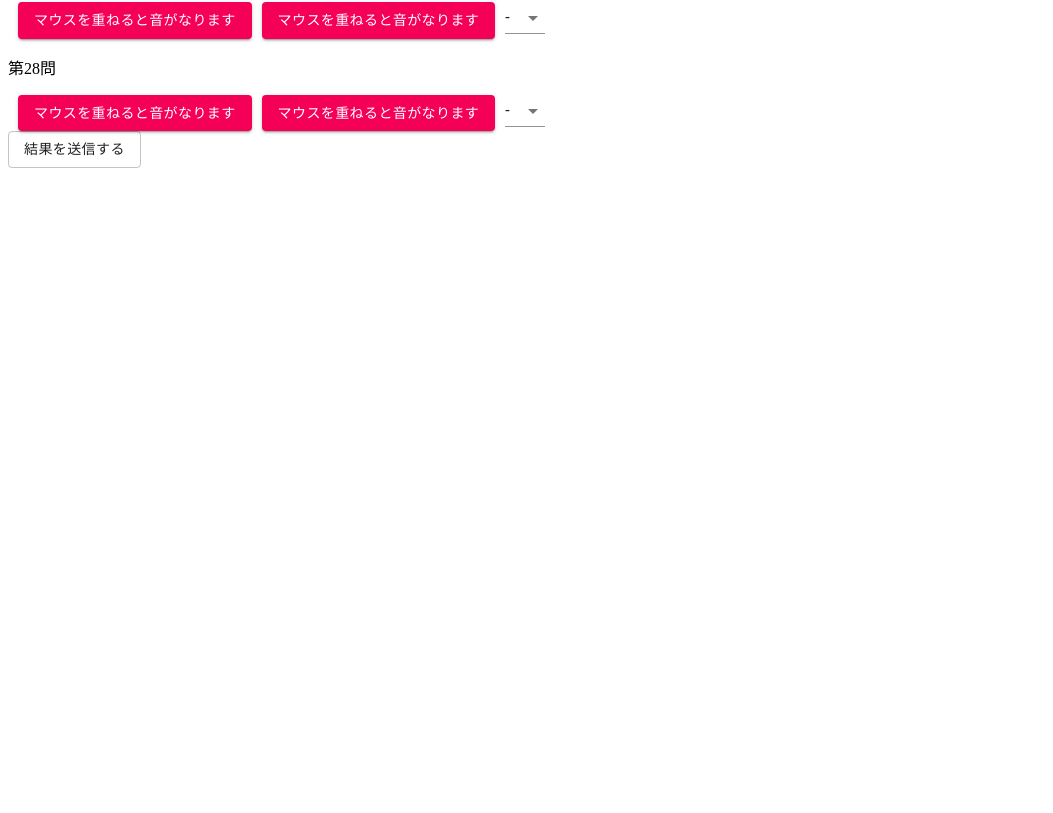
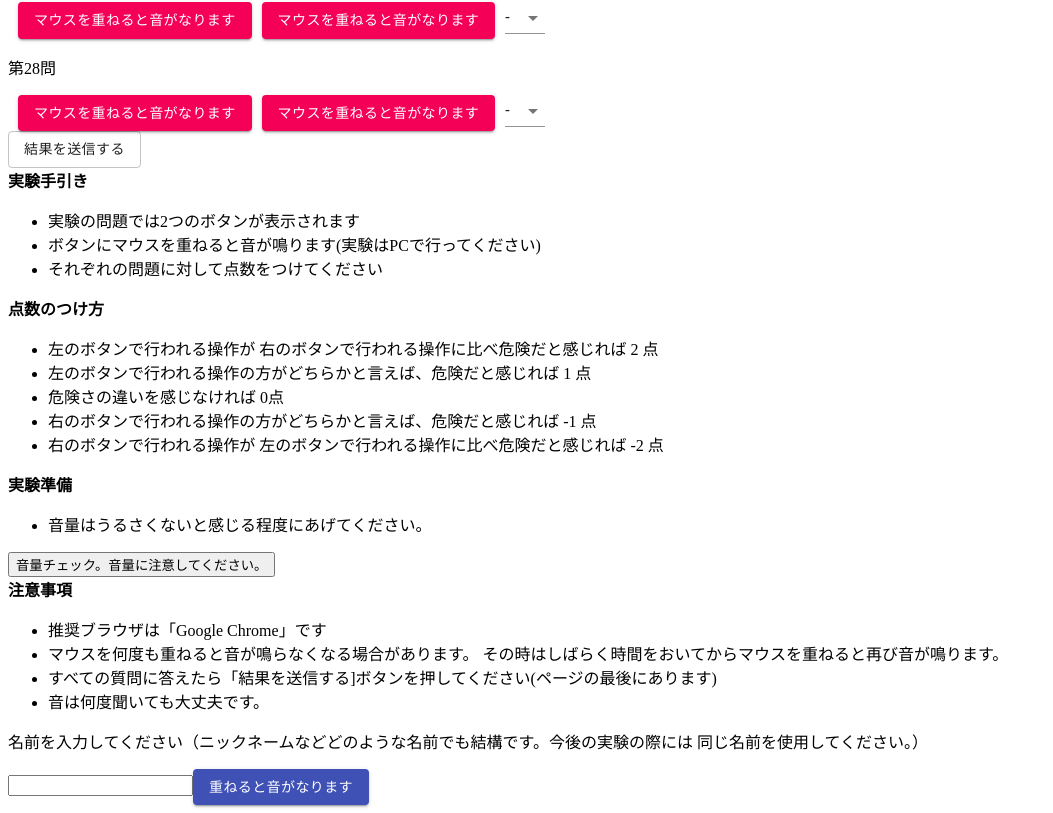
Before and after one commit to TheSelfAtu/Research, a React app in the folder app/frontend/: page / in a window 1280 px wide. Shown: the part 3089-3902 px from the top of the page, without its empty margins (0-1053 px from the left). Before the commit the page ends 3265 px from the top, so only its background shows below. Built offline with nearby package versions, Linux system fonts and the light colour scheme; the HTML template or start-up script is replaced by a standard one.

Commit message:
makeSound function added

```diff
--- a/app/frontend/src/Common/beepSound.ts
+++ b/app/frontend/src/Common/beepSound.ts
@@ -28,6 +28,21 @@ export function changeSound(soundType:string,frequency:number=440,length:number)
   oscillator.stop(length);
 }
 
-export function makeFetchSound(){
+export function makeSound(){
+  const ctx = new AudioContext()
+  for (let k = 1;k < 3; k++){
+    const gainNode = ctx.createGain();
+    gainNode.gain.value = 0.5;
+    let oscillator = ctx.createOscillator();
+    oscillator.type = "sine"
+    oscillator.frequency.value = (k+1) * 440
+    oscillator.connect(ctx.destination)
+    oscillator.start();
+    // oscillator.stop(length);
+  }
+  // 音量の初期値を0.5にする
+  // oscillator.connect(gainNode).connect(ctx.destination);
+  // gainNode.gain.setValueAtTime(0,0)
+  // gainNode.gain.linearRampToValueAtTime(1,2)
 
 }
--- /dev/null
+++ b/app/frontend/src/components/atoms/SoundButton.tsx
@@ -0,0 +1,16 @@
+import Button from "@material-ui/core/Button";
+import { makeSound } from "../../Common/beepSound";
+
+export function SoundButton() {
+  return (
+    <Button
+      variant="contained"
+      color="primary"
+      onClick={() => {
+        makeSound();
+      }}
+    >
+      重ねると音がなります
+    </Button>
+  );
+}
--- a/app/frontend/src/components/pages/Research1.tsx
+++ b/app/frontend/src/components/pages/Research1.tsx
@@ -3,6 +3,7 @@ import TextField from "@material-ui/core/TextField";
 import AlertDialog from "../organisms/AlertDialog";
 import Button from "@material-ui/core/Button";
 import { Description } from "../organisms/Description";
+import { SoundButton } from "../atoms/SoundButton";
 import { postFire } from "../../Common/postFire";
 import axios from "axios";
 import { research1Data } from "../../data/research1Data";
@@ -54,14 +55,7 @@ export function Research1(): JSX.Element {
           setName(e.target.value);
         }}
       ></input>
-      <Button
-        variant="contained"
-        onClick={() => {
-          setDialogOpen(true);
-        }}
-      >
-        実験を開始します
-      </Button>
+      <SoundButton></SoundButton>
       {questionNumber <= Object.keys(research1Data).length && (
         <AlertDialog
           dialogOpen={dialogOpen}
--- a/app/frontend/src/index.tsx
+++ b/app/frontend/src/index.tsx
@@ -13,7 +13,9 @@ window.onload = () => {
   // }
   if (document.getElementById("research0")) {
     ReactDOM.render(<Research0 />, document.getElementById("research0"));
-    console.log("re");
+  }
+  if (document.getElementById("research1")) {
+    ReactDOM.render(<Research1 />, document.getElementById("research1"));
   }
   window.AudioContext = window.AudioContext || window.webkitAudioContext;
 };
```
Also changed, not shown: 2 other files (tests, documents, lock files or other folders).
